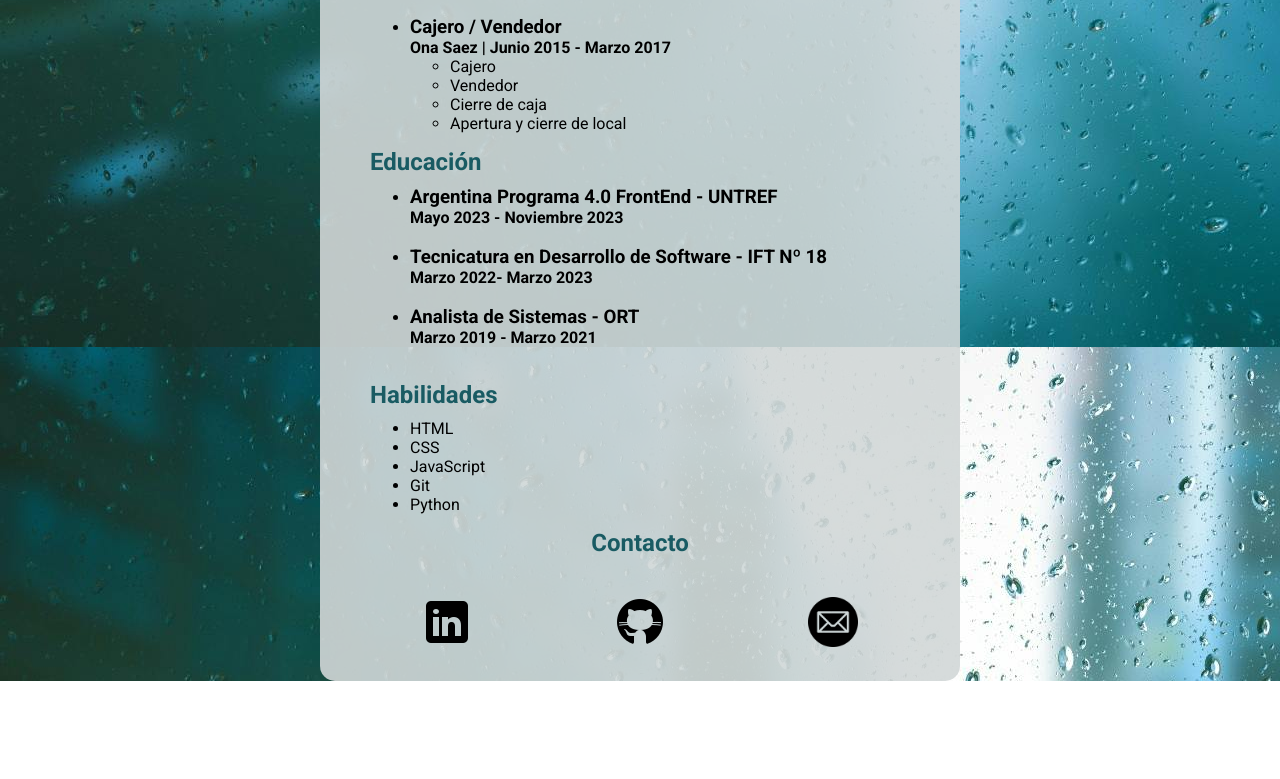
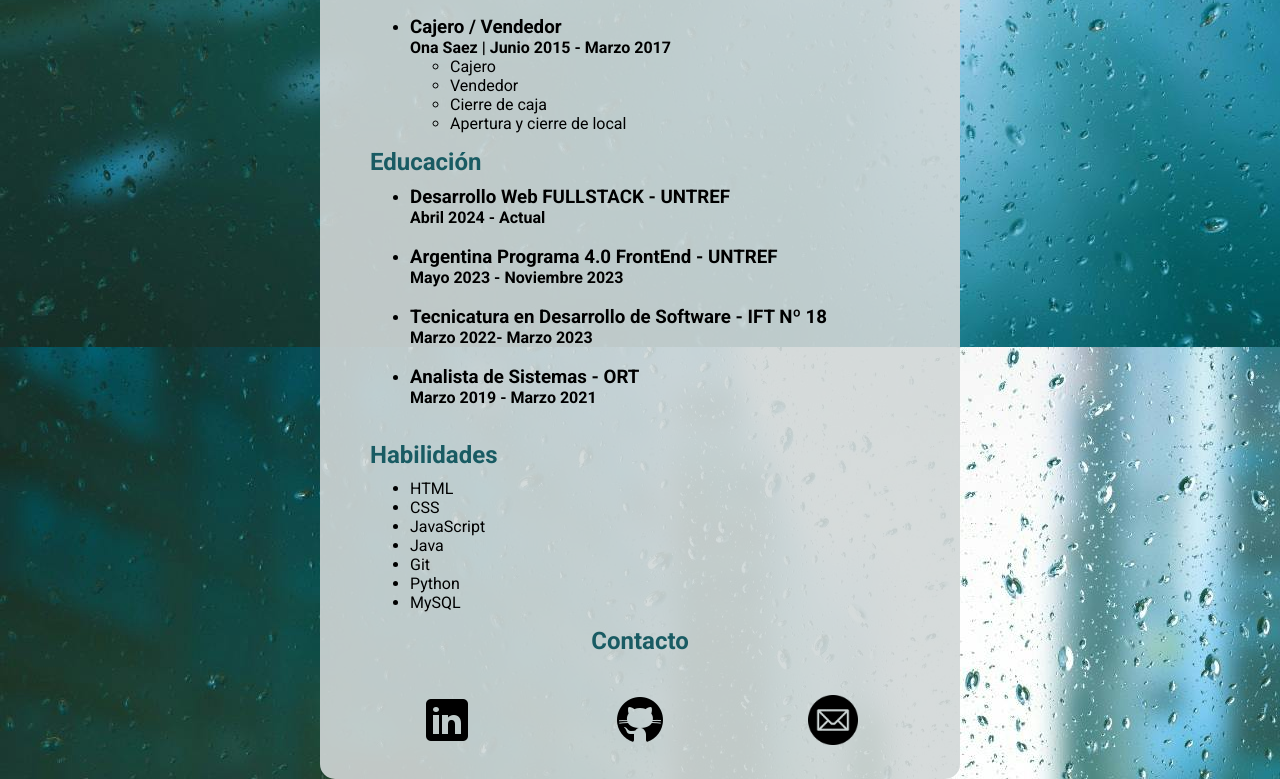
Before and after one commit to fedearrigone/arrigonecv, a plain HTML site: page index.html in a window 1280 px wide. Shown: the part 853-1632 px from the top of the page. Before the commit the page ends 1534 px from the top, so only its background shows below. Drawn offline with Linux system fonts and the light colour scheme; a web font is replaced by a local one.

Commit message:
agregue informacion

```diff
--- a/index.html
+++ b/index.html
@@ -82,6 +82,9 @@
                 <div class="box" id="educacion">
                     <h2>Educación</h2>
                     <ul>
+                        <li><h3>Desarrollo Web FULLSTACK - UNTREF</h3></li>
+                        <h4>Abril 2024 - Actual</h4>
+                        <br>
                         <li><h3>Argentina Programa 4.0 FrontEnd - UNTREF</h3></li>
                         <h4>Mayo 2023 - Noviembre 2023</h4>
                         <br>
@@ -99,8 +102,10 @@
                         <li>HTML</li>
                         <li>CSS</li>
                         <li>JavaScript</li>
+                        <li>Java</li>
                         <li>Git</li>
                         <li>Python</li>
+                        <li>MySQL</li>
                     </ul>
                 </div>
         </main>
```
